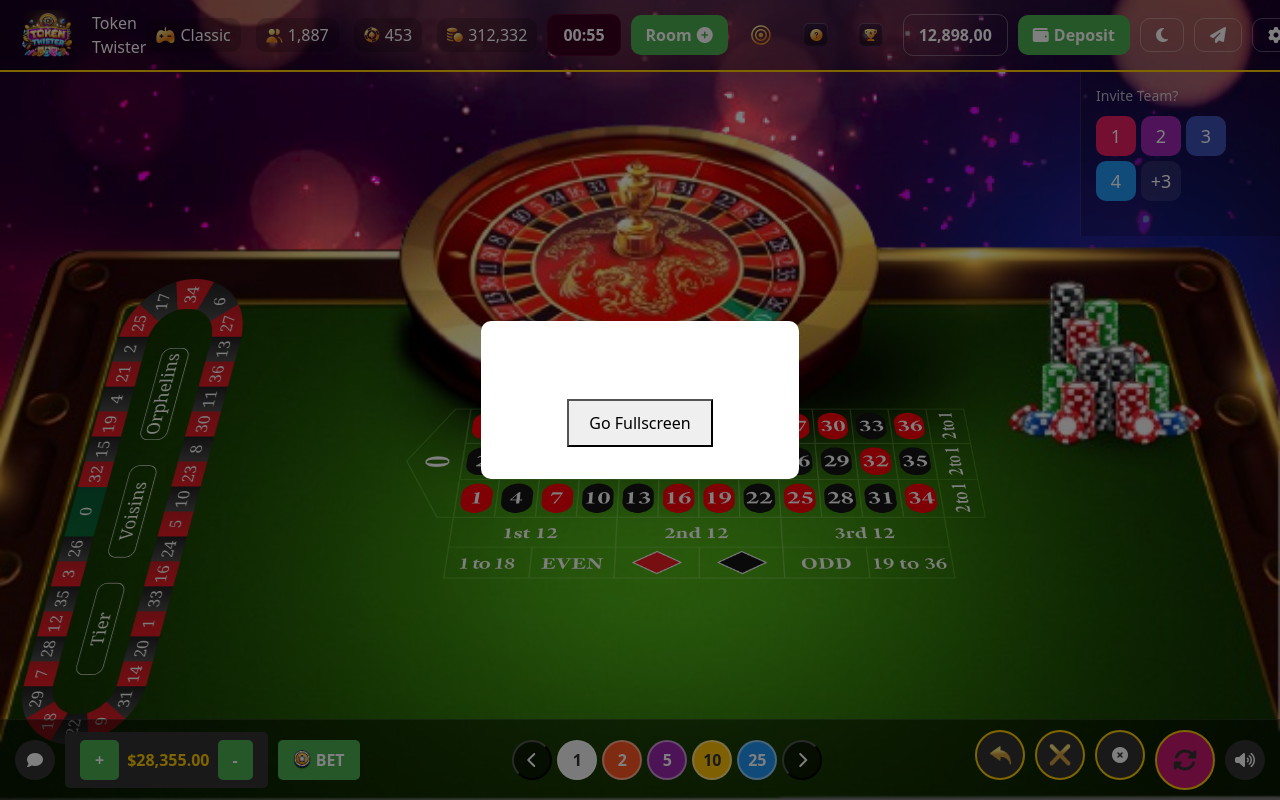
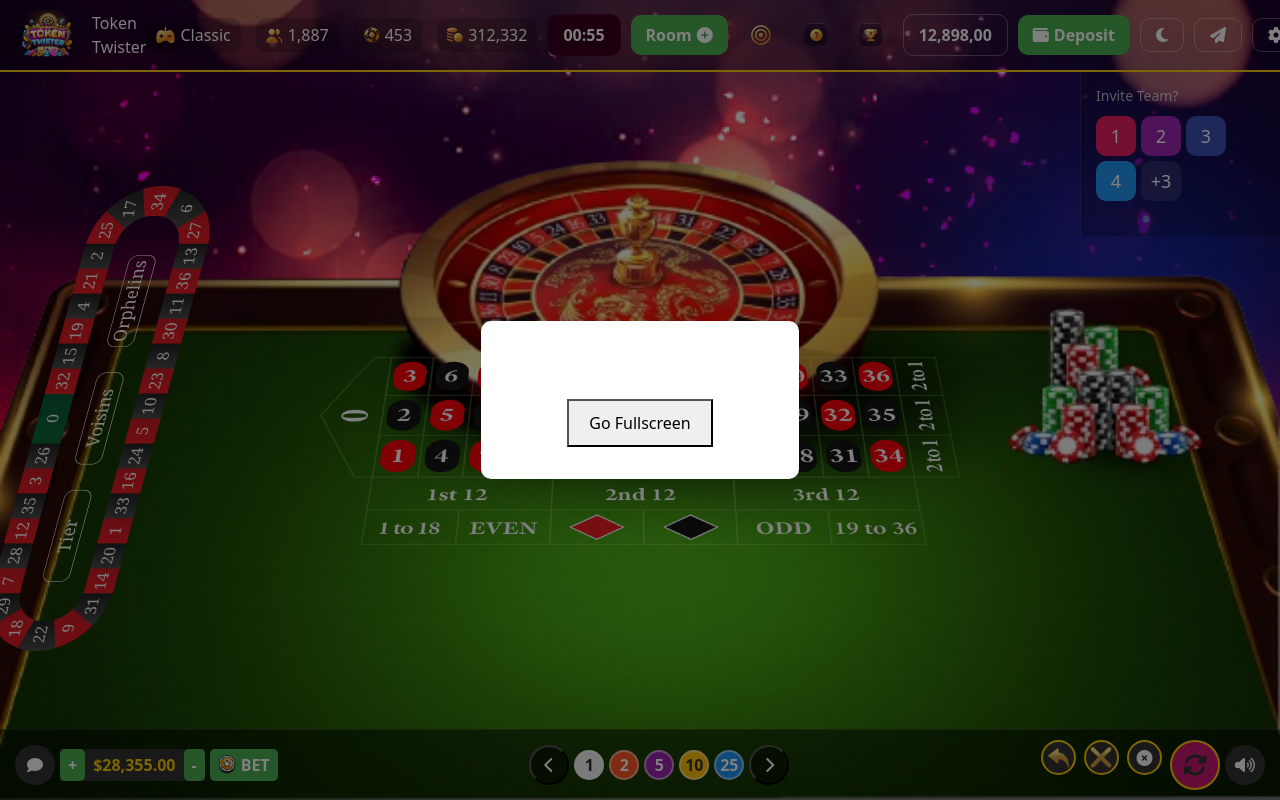
Before and after one commit to souravkmayabious/abhishek-game-frontend-d, a React (Vite) app: page / in a window 1280 px wide. Built offline with nearby package versions, Linux system fonts and the light colour scheme.

Commit message:
update css for mobile & desk

```diff
--- a/src/pages/style.css
+++ b/src/pages/style.css
@@ -237,7 +237,7 @@ body {
 .right-controls {
     display: flex;
     align-items: center;
-    gap: 10px;
+    gap: 5px;
 }
 
 .chat-btn {
@@ -255,8 +255,8 @@ body {
 
 .bet-amount {
     background-color: #333;
-    padding: 8px 15px;
-    border-radius: 5px;
+    /* padding: 8px 15px; */
+    /* border-radius: 5px; */
     font-weight: bold;
 }
 
@@ -269,7 +269,7 @@ body {
     color: white;
     border: none;
     border-radius: 5px;
-    padding: 8px 15px;
+    padding: 4px 8px;
     font-weight: bold;
     cursor: pointer;
     display: flex;
@@ -284,8 +284,8 @@ body {
 }
 
 .chip {
-    width: 40px;
-    height: 40px;
+    width: 30px;
+    height: 30px;
     border-radius: 50%;
     display: flex;
     align-items: center;
@@ -322,12 +322,12 @@ body {
 
 .action-buttons {
     display: flex;
-    gap: 10px;
+    gap: 8px;
 }
 
 .action-btn {
-    width: 50px;
-    height: 50px;
+    width: 35px;
+    height: 35px;
     border-radius: 50%;
     border: 2px solid var(--accent-color);
     background-color: #333;
@@ -339,8 +339,8 @@ body {
 }
 
 .spin-btn {
-    width: 60px;
-    height: 60px;
+    width: 50px;
+    height: 50px;
     /* background-color: var(--accent-color); */
     background-color: #c91971;
     color: #333;
@@ -482,8 +482,8 @@ body {
     }
 
     .chip {
-        width: 30px;
-        height: 30px;
+        width: 20px;
+        height: 20px;
         border-radius: 50%;
 
     }
@@ -575,34 +575,34 @@ body {
     bottom: 0;
     transform: translateX(-50%);
     z-index: 2;
-    height: 95vh;
+    height: 90vh;
 }
 
 .table-left {
     position: absolute;
     z-index: 3;
     /* transform: translateY(60%); */
-    transform: translate(10%, 60%);
-    max-width: 250px;
+    transform: translate(-5%, 40%);
+    max-width: 25%;
     /* left: 180px; */
 }
 
 .table-below {
     position: absolute;
     z-index: 3;
-    max-width: 580px;
+    max-width: 50%;
     /* left: 400px;
     bottom: 75px; */
-    transform: translate(70%, 240%);
+    transform: translate(50%, 190%);
 }
 
 @media (max-width: 768px) {
 
-    .table-img {
+    /* .table-img {
         position: absolute;
         width: 100vw;
-        height: 90vh;
-    }
+        height: 80vh;
+    } */
 
 
     .table-left {
```
